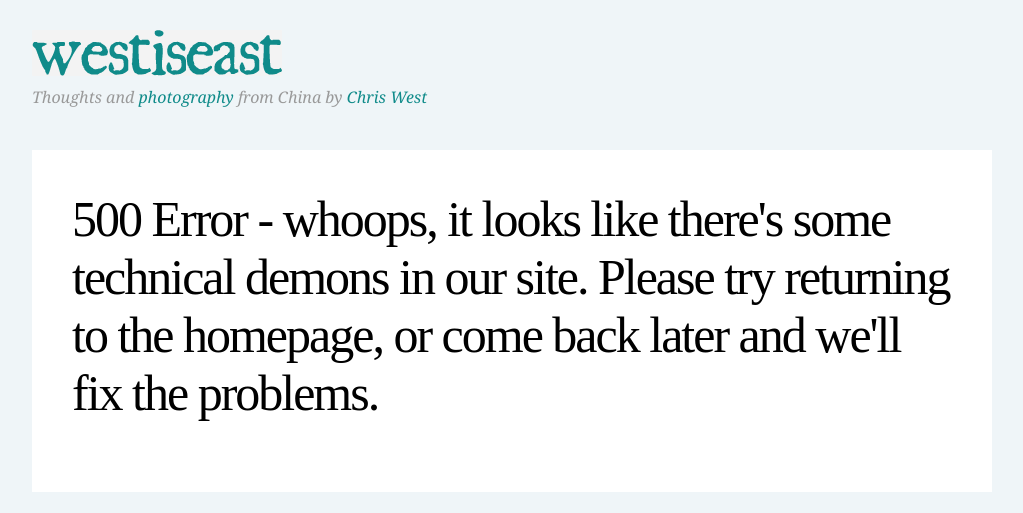
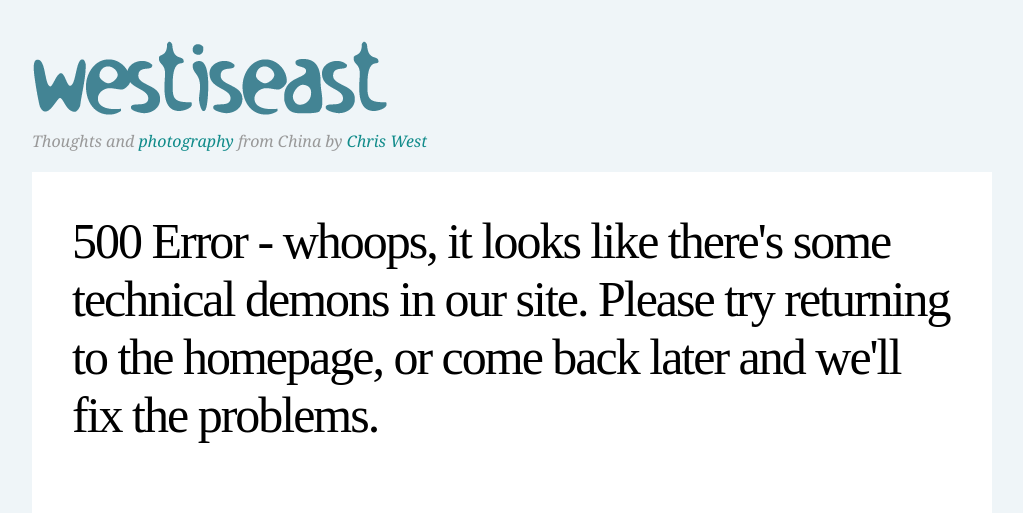
Before and after one commit to minrivertea/westiseast, a Django app: template blog/templates/500.html in a window 1280 px wide. Shown: the top 513 px of the page, without its empty margins (128-1151 px from the left). Run offline with Django 3.2, Linux system fonts and the light colour scheme; the template is opened without the code that fills it, so the values that code supplies are empty; some libraries are stand-ins or nearby versions.

Commit message:
changes to styles

```diff
--- a/static/css/styles.css
+++ b/static/css/styles.css
@@ -46,15 +46,19 @@ h1 {
 	font-size:4em;
 	font-weight:600;
 	background:url('/images/logo.png') no-repeat;
-	height:46px;
-	width:250px;
+	height:90px;
+	width:400px;
 }
 
 h1 span{
 	display:none;
 }
 
-h1 a{display:block;height:46px;width:250px}
+h1 a {
+  display:block;
+  height: 90px;
+  width: 400px;
+}
 
 div.gallery-listing h2{color:black;font-family:"helveticaneue","helvetica neue","helveticaneueroman","helveticaneue-roman","helvetica neue roman","helvetica","arial",'texgyreherosregular',"tahoma","geneva",sans-serif;font-size:20px;font-weight:bold;margin:20px 0 10px}
 
@@ -91,7 +95,7 @@ div#container {
 }
 
 div#header {
-	height:100px;
+	height:auto;
 	margin:0 auto;
 	padding-top:30px;
 	width:960px;
```
Also changed, not shown: static/images/logo.png.
